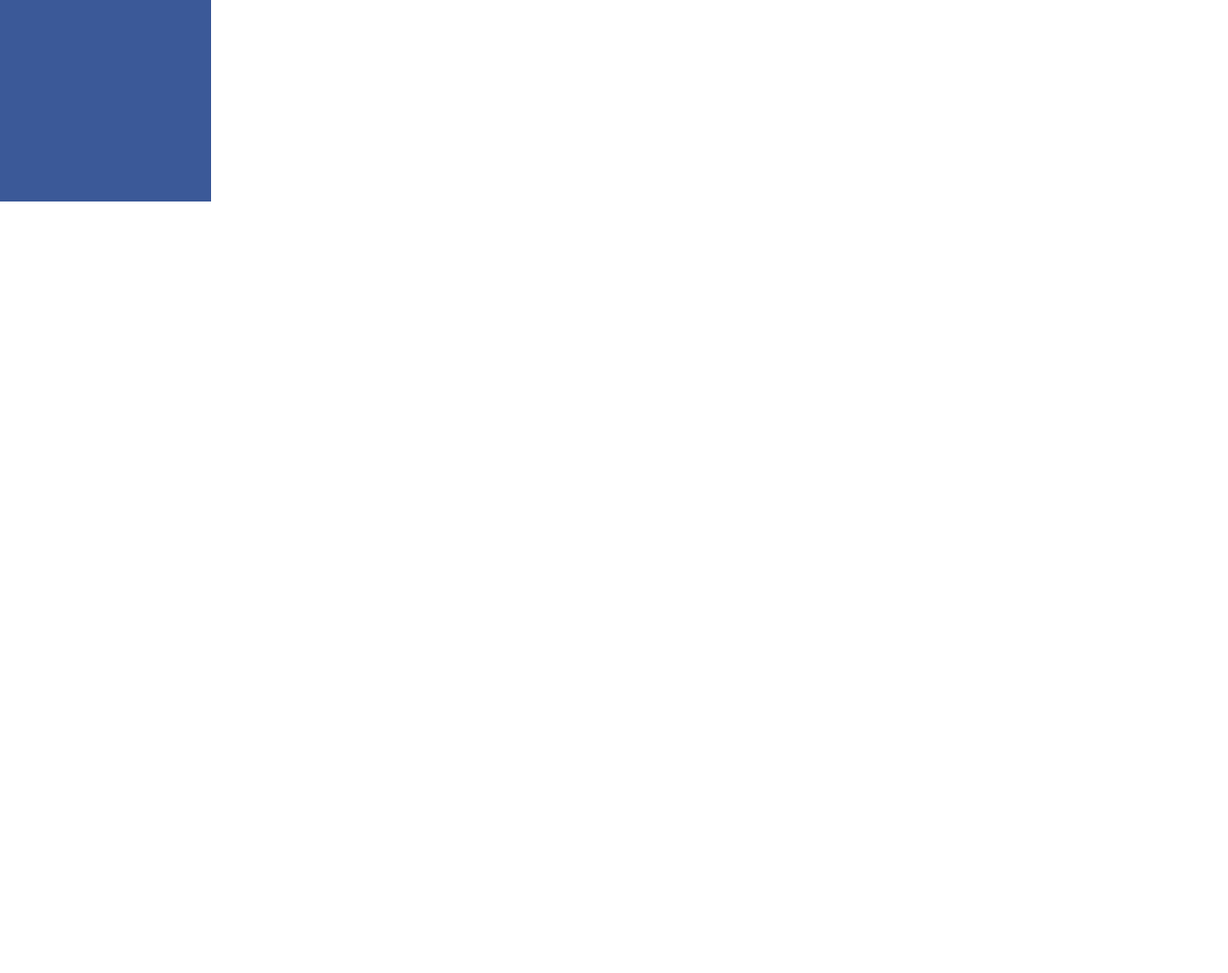
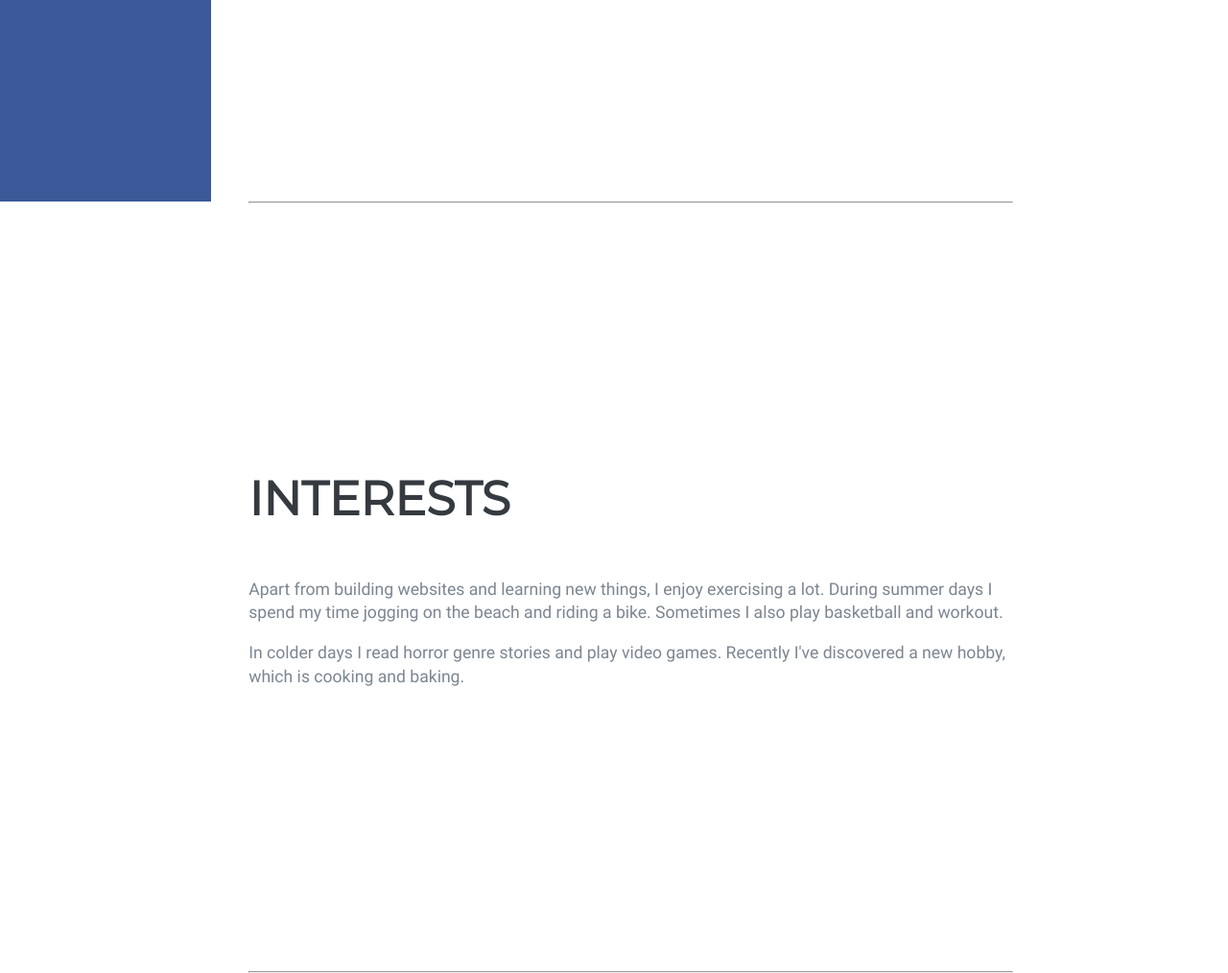
Before and after one commit to damianlewandowski/portfolio-v2.0, a React app: page / in a window 1280 px wide. Shown: the part 590-1604 px from the top of the page at 96% size. Before the commit the page ends 800 px from the top, so only its background shows below. Built offline with nearby package versions, Linux system fonts and the light colour scheme.

Commit message:
Finished Interests component

```diff
--- a/src/components/About.css
+++ b/src/components/About.css
@@ -1,3 +1,7 @@
+.About {
+  padding: 5rem 0;
+}
+
 .About header {
   font-family: "Saira Extra Condensed", serif;
   font-size: 2.7rem;
@@ -27,8 +31,6 @@
 }
 
 .About-text {
-  color: #7b8691;
-  line-height: 1.4rem;
   margin-bottom: 2.6rem;
 }
 
--- a/src/components/App.css
+++ b/src/components/App.css
@@ -1,7 +1,12 @@
 .container {
   width: 90%;
-  margin: 7rem auto 0 auto;
+  margin: 3.33rem auto 0 auto;
   color: #343a40;
+}
+
+p {
+  color: #7b8691;
+  line-height: 1.4rem;
 }
 
 @media only screen and (min-width: 768px) {
@@ -19,6 +24,6 @@
 @media only screen and (min-width: 1024px) {
   .container {
     width: 65%;
-    padding-left: 5rem;
+    padding-left: 2rem;
   }
 }
--- a/src/components/App.js
+++ b/src/components/App.js
@@ -2,6 +2,7 @@ import React from 'react';
 import SideNav from './SideNav';
 import MobileNav from './MobileNav';
 import About from './About';
+import Interests from './Interests';
 import './App.css';
 
 const App = () => {
@@ -11,6 +12,9 @@ const App = () => {
       <MobileNav />
       <div className="container">
         <About />
+        <hr/>
+        <Interests />
+        <hr/>
       </div>
     </div>
   );
--- /dev/null
+++ b/src/components/Interests.css
@@ -0,0 +1,23 @@
+.Interests {
+  padding: 5rem 0;
+}
+
+.Interests h1 {
+  font-family: Montserrat;
+  font-size: 2.8rem;
+  margin-bottom: 3rem;
+}
+
+.Interests p {
+  margin-bottom: 1rem;
+}
+
+@media only screen and (min-width: 768px) {
+  .Interests {
+    padding: 0;
+    height: 100vh;
+    display: flex;
+    flex-wrap: wrap;
+    align-items: center;
+  }
+}
--- /dev/null
+++ b/src/components/Interests.js
@@ -0,0 +1,21 @@
+import React from 'react';
+import './Interests.css';
+
+const Interests = () => {
+  return (
+    <div className="Interests">
+      <div>
+        <h1>INTERESTS</h1>
+        <p>Apart from building websites and learning new things, I enjoy exercising a lot. During summer days I spend my time jogging on the beach and riding a bike.
+          Sometimes I also play basketball and workout.
+        </p>
+        <p>
+          In colder days I read horror genre stories and play video games.
+          Recently I've discovered a new hobby, which is cooking and baking.
+        </p>
+      </div>
+    </div>
+  );
+};
+
+export default Interests;
```
